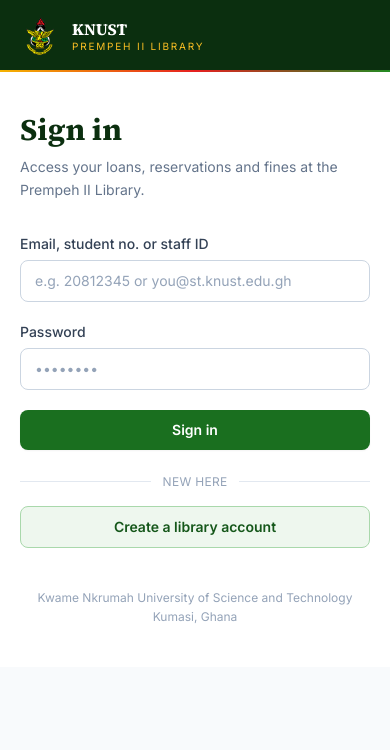
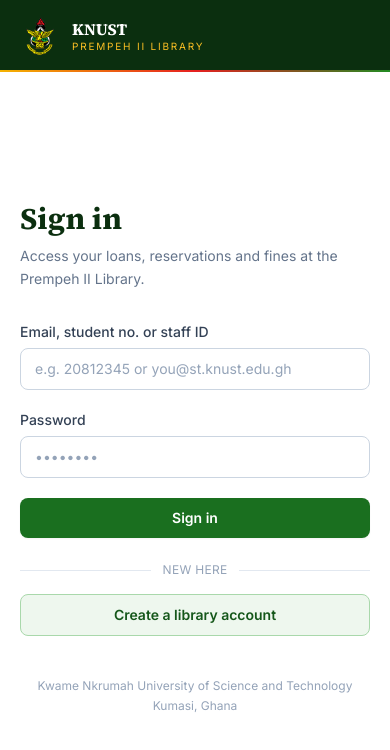
Before and after one commit to kbbortei1/Automated_Library_System, a React (Vite) app in the folder client/: page /login in a window 390 px wide. Shown: the top 750 px of the page. Built offline with nearby package versions, Linux system fonts and the light colour scheme; no server answers.

Commit message:
fix(auth): make the form panel fill the viewport height
Below the lg breakpoint the shell was a plain block, so main only took
its content height and the root background showed through as a grey band
under short forms. Root is now a flex column with main as flex-1.

```diff
--- a/client/src/components/AuthLayout.tsx
+++ b/client/src/components/AuthLayout.tsx
@@ -56,7 +56,7 @@
   children: ReactNode;
 }) {
   return (
-    <div className="min-h-screen bg-slate-50 lg:grid lg:grid-cols-[1.05fr_1fr]">
+    <div className="flex min-h-screen flex-col bg-white lg:grid lg:grid-cols-[1.05fr_1fr]">
       {/* ---- Brand panel (desktop only) ---- */}
       <aside className="relative hidden lg:flex lg:flex-col lg:justify-between lg:p-12 xl:p-16">
         <LibraryBackdrop />
@@ -95,7 +95,7 @@
       </aside>
 
       {/* ---- Form panel ---- */}
-      <main className="flex flex-col bg-white">
+      <main className="flex flex-1 flex-col bg-white">
         {/* Compact brand band standing in for the photo panel on small screens. */}
         <div className="relative flex items-center gap-3 bg-knust-900 px-5 py-4 lg:hidden">
           <KnustCrest className="h-10 w-10" />
```
